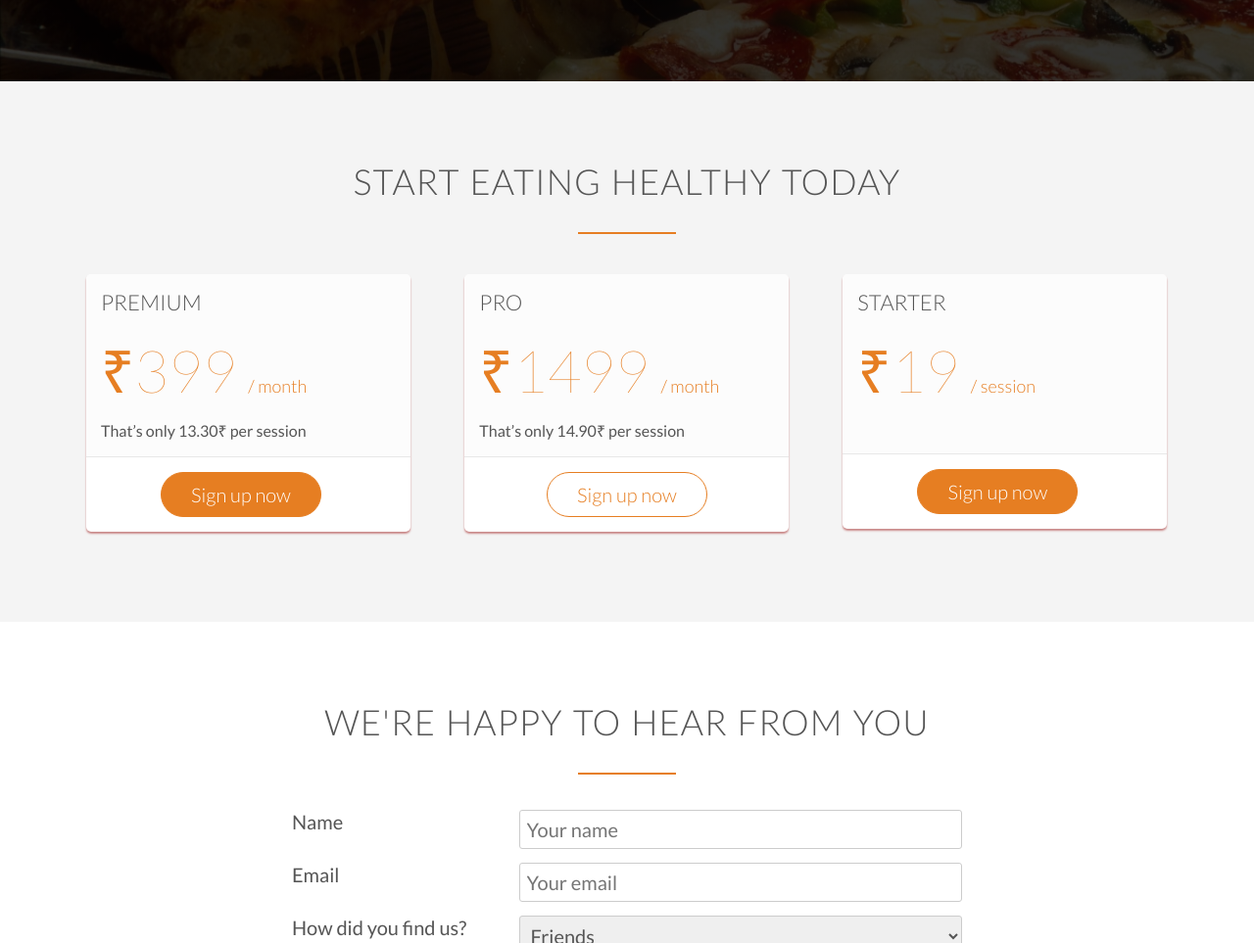
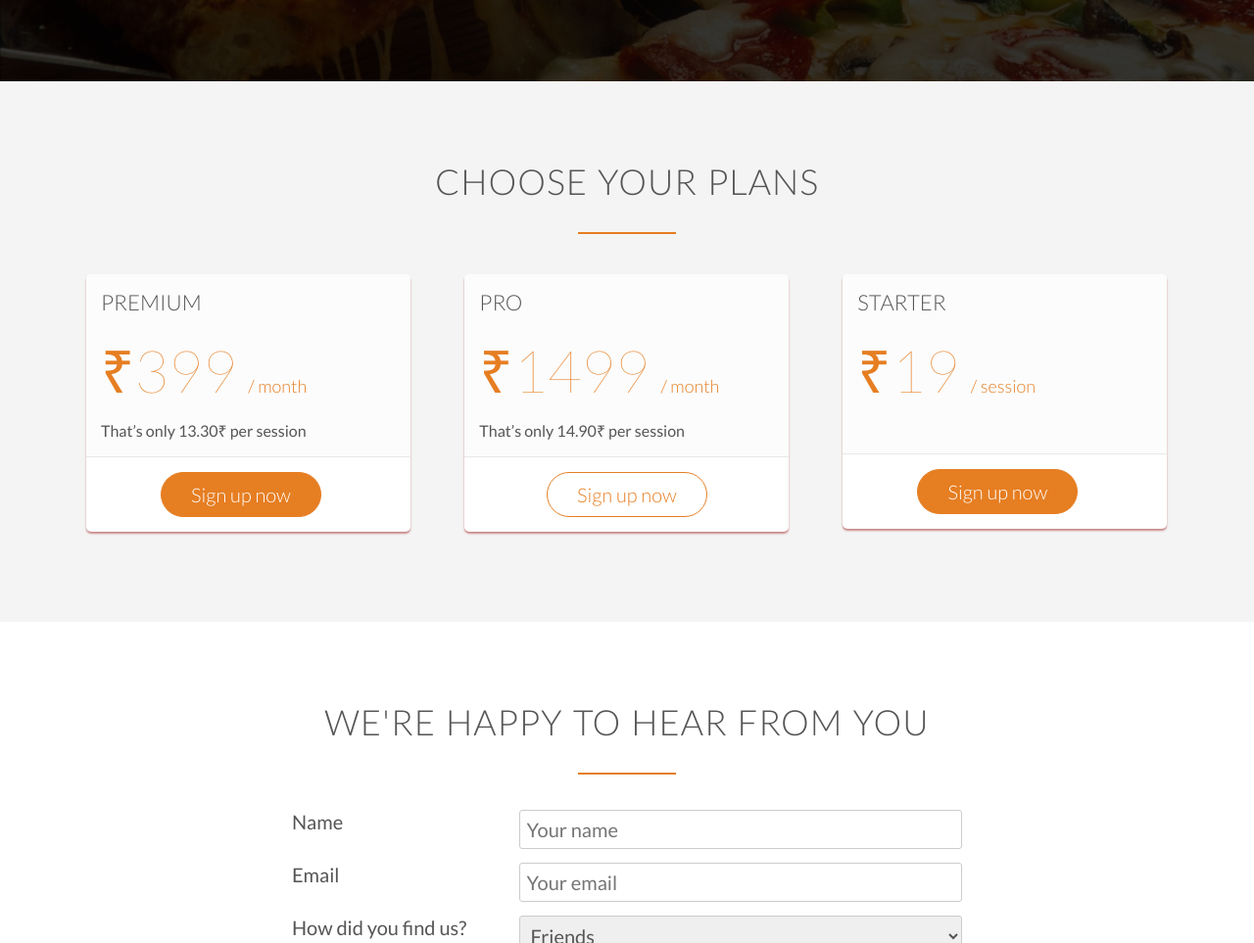
Before and after one commit to lannisterrr/lannisterrr.github.io, a plain HTML site: page index.html in a window 1280 px wide. Shown: the part 2657-3620 px from the top of the page at 98% size. Drawn offline with nearby package versions, Linux system fonts and the light colour scheme; a script that the page names is missing; files whose address does not match are found by name.

Commit message:
Update index.html

```diff
--- a/index.html
+++ b/index.html
@@ -183,7 +183,7 @@
 
 <section class="section-plans js--section-plans" id="plans">
 <div class="row">
-    <h2> Start eating healthy today </h2>
+    <h2> Choose your Plans </h2>
 </div>
 <div class="row">
     <!-- 1 -->
```
